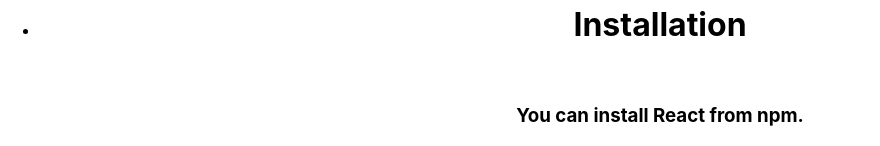
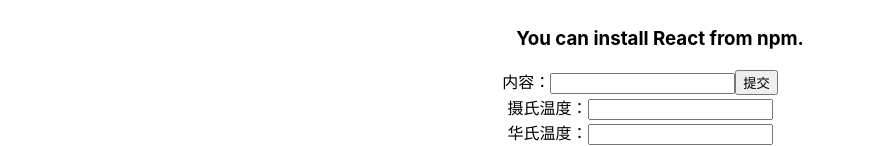
Before and after one commit to shufengwu5946/react-learn, a React (Create React App) app: page / in a window 1280 px wide. Shown: the part 936-1082 px from the top of the page, without its empty margins (0-880 px from the left). Built offline with nearby package versions, Linux system fonts and the light colour scheme.

Commit message:
状态提升，受控组件

```diff
--- a/src/App.js
+++ b/src/App.js
@@ -9,6 +9,8 @@
 import ToggleButton from './event/ToggleButton';
 import List from './list/List';
 import ListBlog from './list/ListBlog'
+import FormSubmit from './form/FormSubmit';
+import Temperature from './stateUp/Temperature';
 
 class App extends Component {
   render() {
@@ -37,6 +39,8 @@
         <ToggleButton status = {false} visible='none'></ToggleButton>
         <List></List>
         <ListBlog></ListBlog>
+        <FormSubmit></FormSubmit>
+        <Temperature></Temperature>
       </div>
     );
   }
--- /dev/null
+++ b/src/form/FormSubmit.js
@@ -0,0 +1,35 @@
+import React from 'react';
+class FormSubmit extends React.Component{
+    constructor(props){
+        super(props);
+        this.handleSubmit = this.handleSubmit.bind(this);
+        this.handleChange = this.handleChange.bind(this);
+        this.state = {content:""};
+    }
+
+    handleSubmit(event){
+        alert(this.state.content);
+    }
+
+    handleChange(event){
+        this.setState(
+            {
+                content:event.target.value
+            }
+        );
+    }
+
+    render(){
+        return (
+            <form onSubmit={this.handleSubmit}>
+                <label>
+                    内容：
+                    <input type="text" onChange={this.handleChange} value={this.state.content}/>
+                </label>
+                <input type="submit" value="提交"/>
+            </form>
+        );
+    }
+}
+
+export default FormSubmit;
--- a/src/list/Blog.js
+++ b/src/list/Blog.js
@@ -6,7 +6,6 @@
             (value)=>(
                 <li key={value.id}>
                     <h1>{value.title}</h1>
-                    <br/>
                     <h3>{value.content}</h3>
                 </li>
             )
--- /dev/null
+++ b/src/stateUp/Tem.js
@@ -0,0 +1,31 @@
+import React from 'react';
+class Tem extends React.Component{
+    constructor(props){
+        super(props);
+        this.handleChange = this.handleChange.bind(this);
+        this.state = {tem:""};
+    }
+
+    handleChange(event){
+        this.setState({tem:event.target.value})
+        this.props.handle(Number(event.target.value),this.props.type);
+    }
+
+    render(){
+        const type = this.props.type;
+        let typeLabel = null;
+        if(type==='C'){
+            typeLabel = "摄氏";
+        }else if(type==='F'){
+            typeLabel = "华氏";
+        }
+        return (
+            <label>
+                {`${typeLabel}温度：`}
+                <input type="text" onChange = {this.handleChange} value ={this.state.tem}/>
+            </label>
+        );
+    }
+}
+
+export default Tem;
--- /dev/null
+++ b/src/stateUp/Temperature.js
@@ -0,0 +1,49 @@
+import React from 'react';
+import Tem from './Tem';
+class Temperature extends React.Component {
+    constructor(props) {
+        super(props);
+        this.handleTem = this.handleTem.bind(this);
+        this.state = {
+            temC: "",
+            temF: ""
+        };
+    }
+
+    toCelsius(fahrenheit) {
+        return (fahrenheit - 32) * 5 / 9;
+    }
+
+    toFahrenheit(celsius) {
+        return (celsius * 9 / 5) + 32;
+    }
+
+    handleTem(value, type) {
+        if (value && typeof value === "number") {
+            if (type === "C") {
+                this.setState({
+                    temF: this.toFahrenheit(value)
+                });
+            } else if (type === "F") {
+                this.setState({
+                    temC: this.toCelsius(value)
+                });
+            }
+        }
+
+    }
+
+
+
+    render() {
+        return (
+            <div>
+                <Tem handle={this.handleTem} type='C'></Tem>
+                <br />
+                <Tem handle={this.handleTem} type='F'></Tem>
+            </div>
+        );
+    }
+}
+
+export default Temperature;
```
